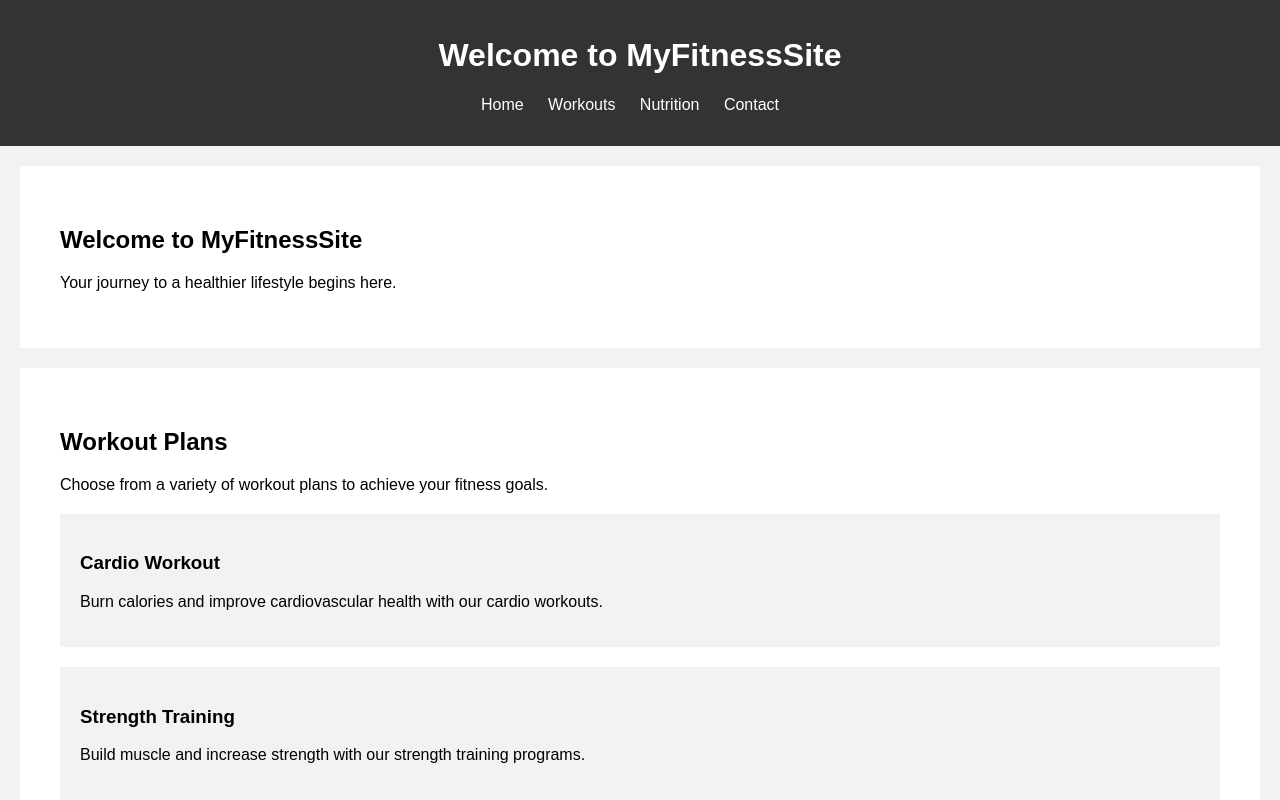
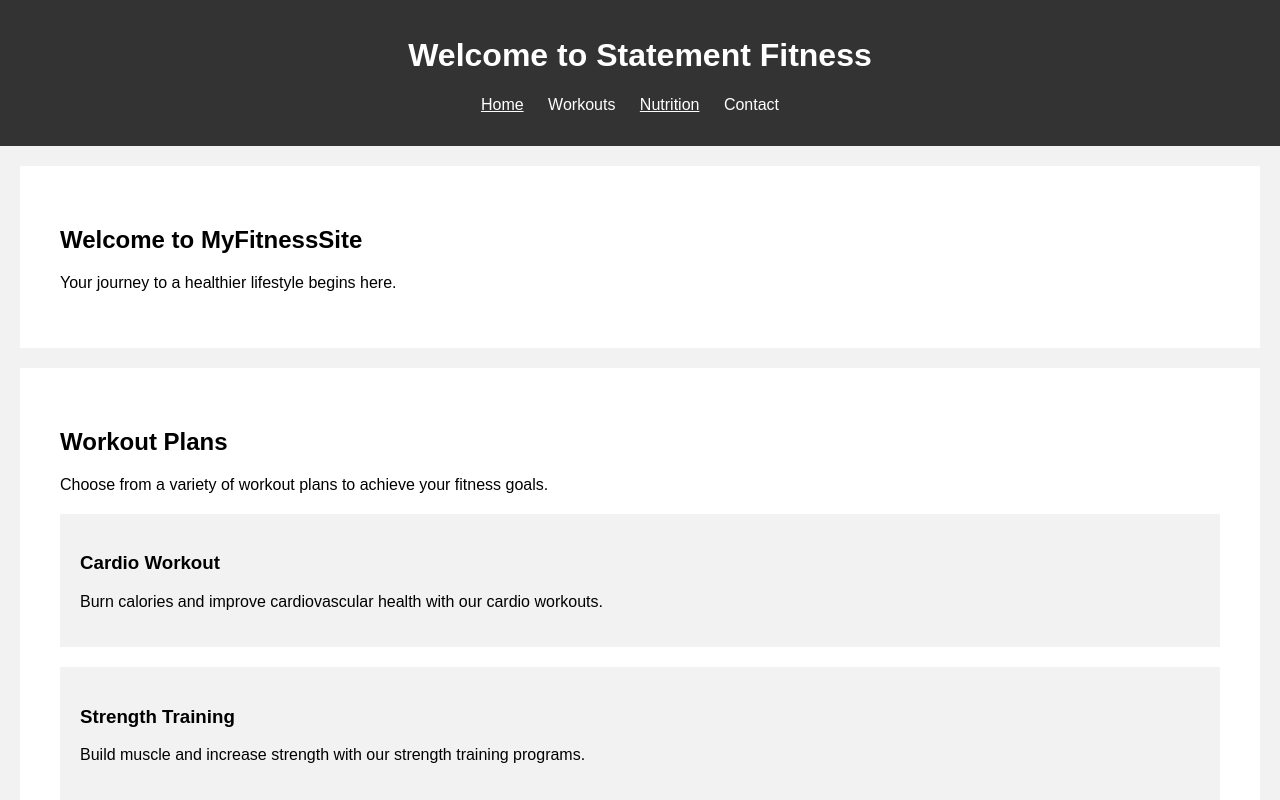
Before and after one commit to NoeticSoul/Statement-Fitness, a plain HTML site: page index.html in a window 1280 px wide. Shown: the top 800 px of the page. Drawn offline with Linux system fonts and the light colour scheme.

Commit message:
Update index.html

```diff
--- a/index.html
+++ b/index.html
@@ -8,13 +8,13 @@
 </head>
 <body>
     <header>
-        <h1>Welcome to MyFitnessSite</h1>
+        <h1>Welcome to Statement Fitness</h1>
         <nav>
             <ul>
-                <li><a href="#home">Home</a></li>
-                <li><a href="#workouts">Workouts</a></li>
-                <li><a href="#nutrition">Nutrition</a></li>
-                <li><a href="#contact">Contact</a></li>
+                <li><u/><a href="#home">Home</a></u></li>
+                <li><u></u><a href="#workouts">Workouts</a></u></li>
+                <li><u><a href="#nutrition">Nutrition</a></u></li>
+                <li><u></u><a href="#contact">Contact</a></u></li>
             </ul>
         </nav>
     </header>
```
